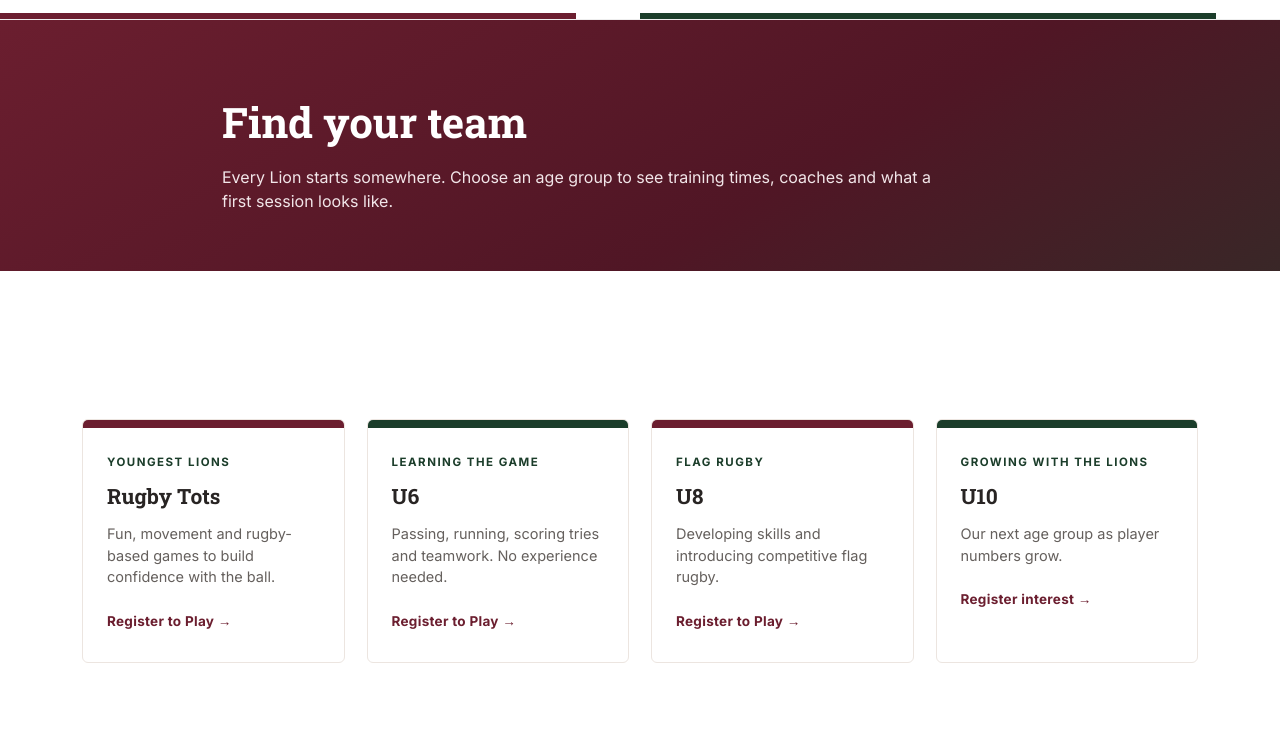
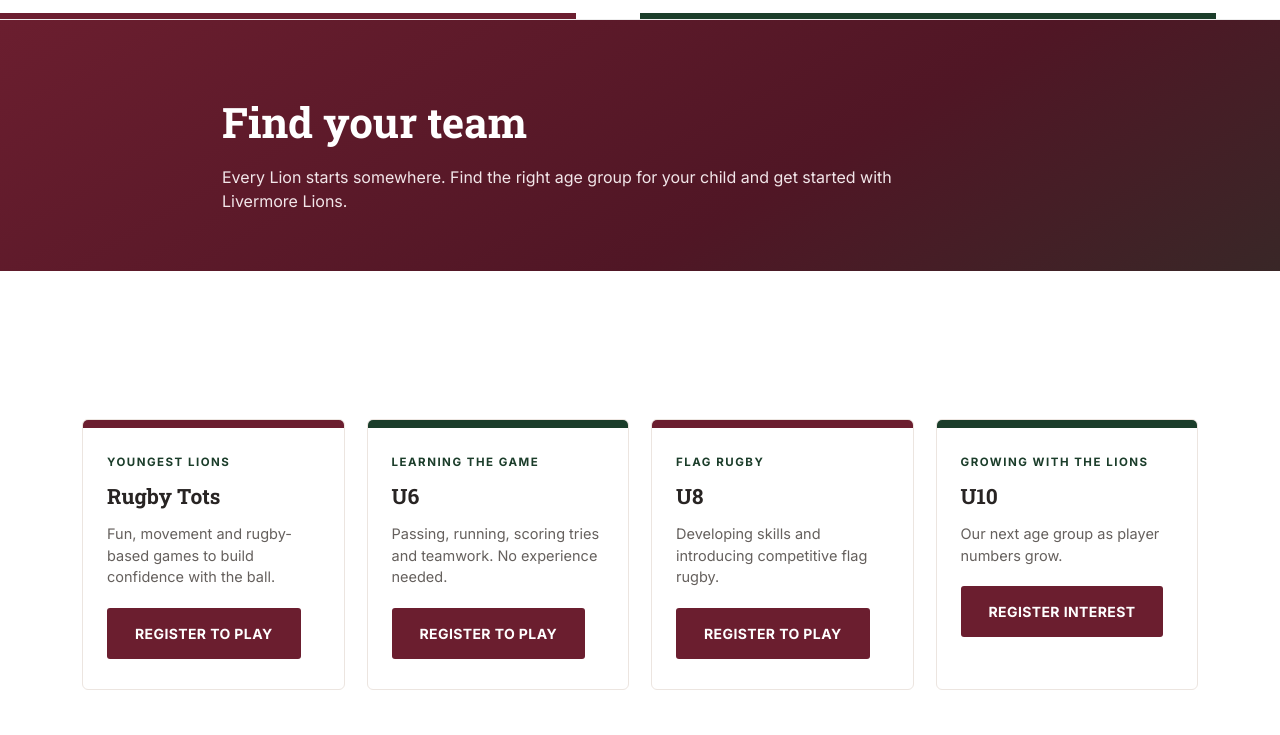
Before and after one commit to Livermore-Lions-Rugby-Club/livermore-lions-website, an Eleventy site: page src/teams.njk in a window 1280 px wide. Shown: the part 65-800 px from the top of the page. Built offline with nearby package versions, Linux system fonts and the light colour scheme; Eleventy itself is replaced by a stand-in of ours; files that its build step writes are made by us from their sources.

Commit message:
Update teams.njk

```diff
--- a/src/teams.njk
+++ b/src/teams.njk
@@ -1,19 +1,40 @@
 ---
 layout: base.njk
 title: Teams
-description: "Choose an age group to see training times, coaches and what a first session looks like."
+description: "Find the right Livermore Lions youth rugby age group for your child."
 ---
-<section class="policy-hero"><div class="policy-wrap"><h1>Find your team</h1><p>Every Lion starts somewhere. Choose an age group to see training times, coaches and what a first session looks like.</p></div></section>
+
+<section class="policy-hero">
+  <div class="policy-wrap">
+    <h1>Find your team</h1>
+    <p>Every Lion starts somewhere. Find the right age group for your child and get started with Livermore Lions.</p>
+  </div>
+</section>
+
 <section id="teams">
   <div class="wrap">
     <div class="team-grid">
+
       {% for team in teams.list %}
-<div class="team-card"><div class="team-card-top"></div><div class="team-card-body">
-<div class="team-tag">{{ team.tag }}</div><h3>{{ team.name }}</h3>
+      <div class="team-card">
+
+        <div class="team-card-top"></div>
+
+        <div class="team-card-body">
+          <div class="team-tag">{{ team.tag }}</div>
+
+          <h3>{{ team.name }}</h3>
+
           <p>{{ team.description }}</p>
-<a class="team-link" href="{{ team.linkUrl }}">{{ team.linkLabel }}</a>
-</div></div>
+
+          <a class="btn btn-maroon" href="{{ team.linkUrl }}">
+            {{ team.linkLabel }}
+          </a>
+        </div>
+
+      </div>
       {% endfor %}
+
     </div>
   </div>
 </section>
```
Lines whose indentation alone changed are shown as unchanged.
